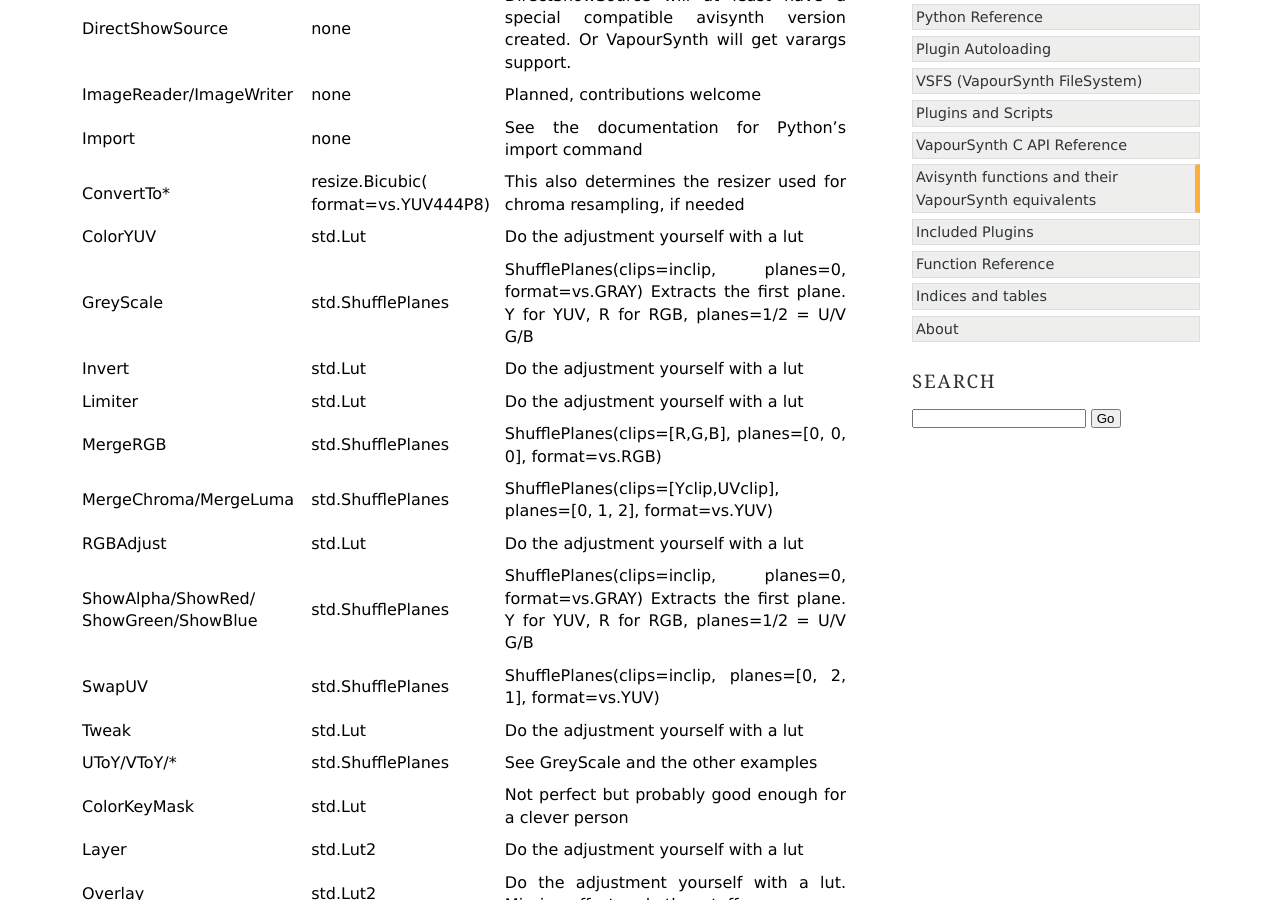
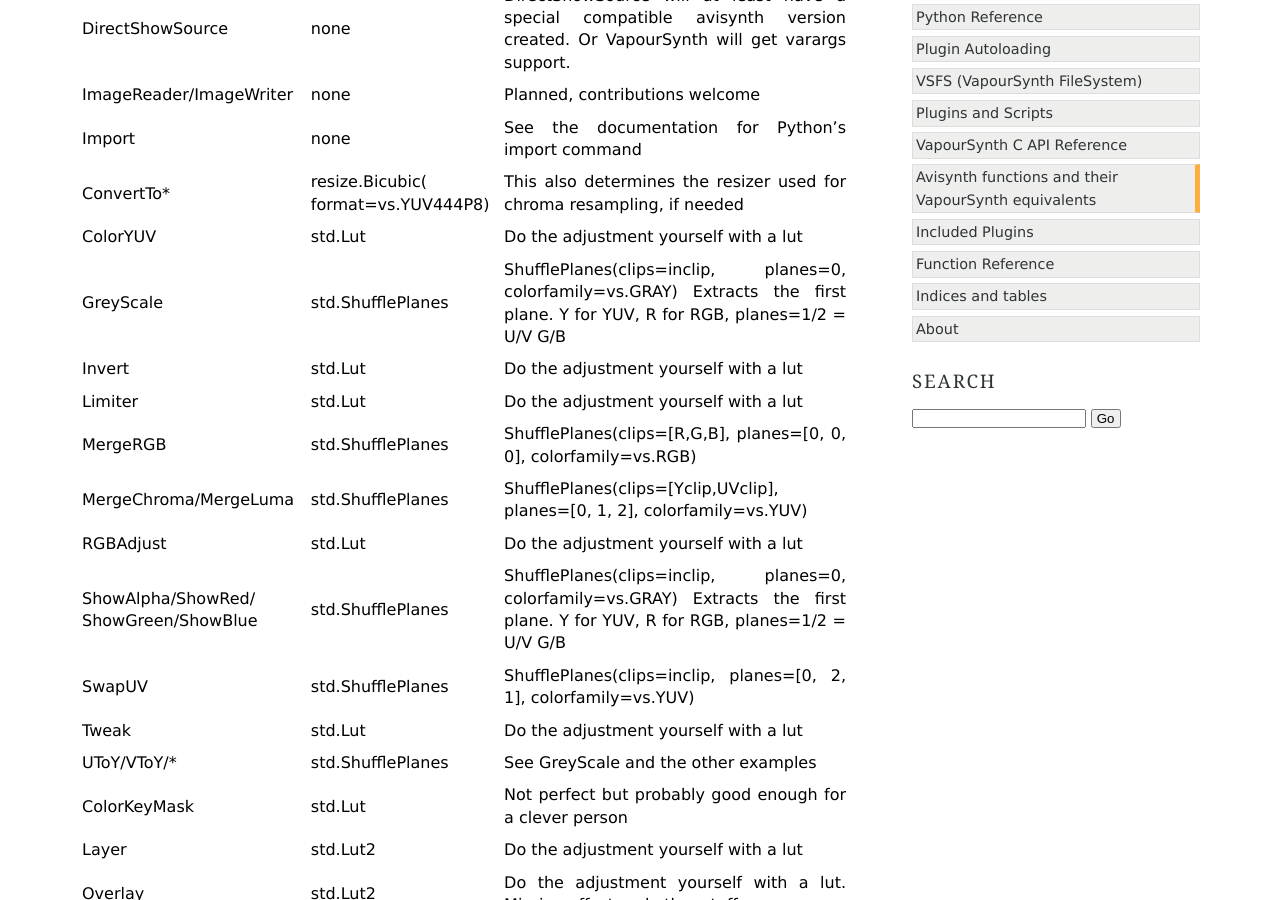
Before and after one commit to vapoursynth/vapoursynth, a Sphinx documentation site: the page built from doc/avisynthcomp.rst, in a window 1280 px wide and 900 px high, scrolled down 249 px. Built offline with Sphinx 7.4.7, drawn with Linux system fonts in a browser that asks for light colours; formulas are drawn with MathJax 3.

Commit message:
Fix shuffleplanes examples

```diff
--- a/doc/avisynthcomp.rst
+++ b/doc/avisynthcomp.rst
@@ -19,23 +19,24 @@ Avisynth functions and their VapourSynth equivalents
 +------------------------+---------------------+----------------------------------------------------------------------+
 | ColorYUV               | std.Lut             | Do the adjustment yourself with a lut                                |
 +------------------------+---------------------+----------------------------------------------------------------------+
-| GreyScale              | std.ShufflePlanes   | ShufflePlanes(clips=inclip, planes=0, format=vs.GRAY)                |
+| GreyScale              | std.ShufflePlanes   | ShufflePlanes(clips=inclip, planes=0, colorfamily=vs.GRAY)           |
 |                        |                     | Extracts the first plane. Y for YUV, R for RGB, planes=1/2 = U/V G/B |
 +------------------------+---------------------+----------------------------------------------------------------------+
 | Invert                 | std.Lut             | Do the adjustment yourself with a lut                                |
 +------------------------+---------------------+----------------------------------------------------------------------+
 | Limiter                | std.Lut             | Do the adjustment yourself with a lut                                |
 +------------------------+---------------------+----------------------------------------------------------------------+
-| MergeRGB               | std.ShufflePlanes   | ShufflePlanes(clips=[R,G,B], planes=[0, 0, 0], format=vs.RGB)        |
+| MergeRGB               | std.ShufflePlanes   | ShufflePlanes(clips=[R,G,B], planes=[0, 0, 0], colorfamily=vs.RGB)   |
 +------------------------+---------------------+----------------------------------------------------------------------+
-| MergeChroma/MergeLuma  | std.ShufflePlanes   | ShufflePlanes(clips=[Yclip,UVclip], planes=[0, 1, 2], format=vs.YUV) |
+| MergeChroma/MergeLuma  | std.ShufflePlanes   | ShufflePlanes(clips=[Yclip,UVclip], planes=[0, 1, 2],                |
+|                        |                     | colorfamily=vs.YUV)                                                  |
 +------------------------+---------------------+----------------------------------------------------------------------+
 | RGBAdjust              | std.Lut             | Do the adjustment yourself with a lut                                |
 +------------------------+---------------------+----------------------------------------------------------------------+
-| ShowAlpha/ShowRed/     | std.ShufflePlanes   | ShufflePlanes(clips=inclip, planes=0, format=vs.GRAY)                |
+| ShowAlpha/ShowRed/     | std.ShufflePlanes   | ShufflePlanes(clips=inclip, planes=0, colorfamily=vs.GRAY)           |
 | ShowGreen/ShowBlue     |                     | Extracts the first plane. Y for YUV, R for RGB, planes=1/2 = U/V G/B |
 +------------------------+---------------------+----------------------------------------------------------------------+
-| SwapUV                 | std.ShufflePlanes   | ShufflePlanes(clips=inclip, planes=[0, 2, 1], format=vs.YUV)         |
+| SwapUV                 | std.ShufflePlanes   | ShufflePlanes(clips=inclip, planes=[0, 2, 1], colorfamily=vs.YUV)    |
 +------------------------+---------------------+----------------------------------------------------------------------+
 | Tweak                  | std.Lut             | Do the adjustment yourself with a lut                                |
 +------------------------+---------------------+----------------------------------------------------------------------+
```
